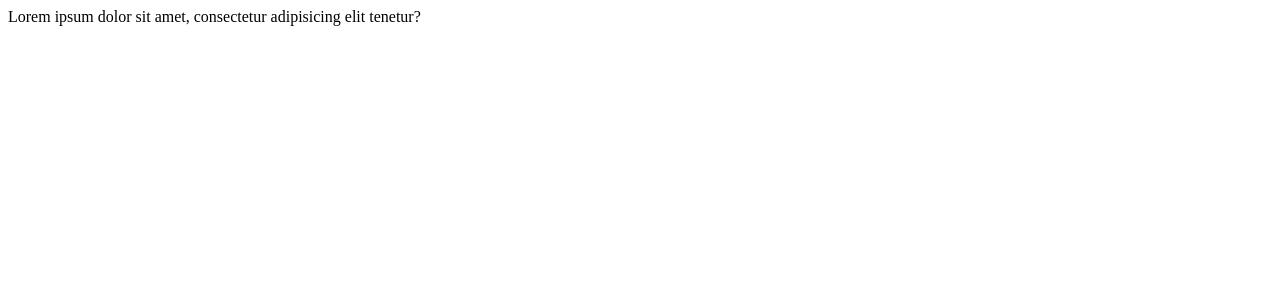
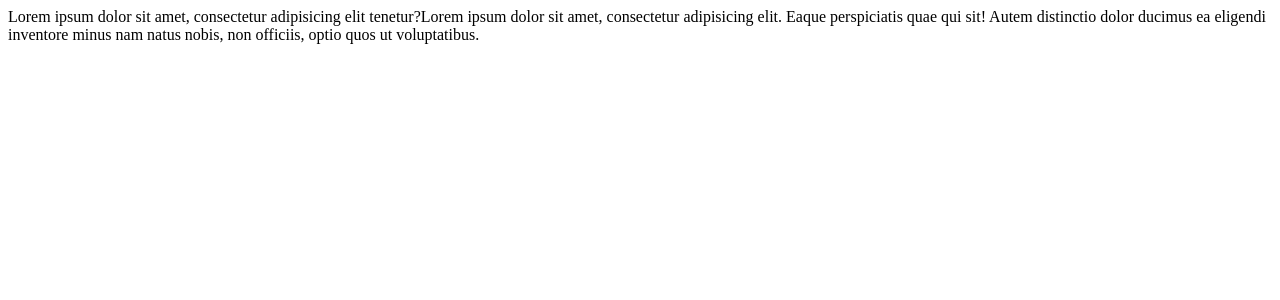
Before and after one commit to MusatovNick/ulduar, an Angular app: page / in a window 1280 px wide. Shown: the top 300 px of the page. Built offline with nearby package versions, Linux system fonts and the light colour scheme.

Commit message:
Setting start project
* Implemented eslint

```diff
--- a/src/app/app.component.html
+++ b/src/app/app.component.html
@@ -1 +1 @@
-<div>Lorem ipsum dolor sit amet, consectetur adipisicing elit tenetur?</div>
+<div>Lorem ipsum dolor sit amet, consectetur adipisicing elit tenetur?Lorem ipsum dolor sit amet, consectetur adipisicing elit. Eaque perspiciatis quae qui sit! Autem distinctio dolor ducimus ea eligendi inventore minus nam natus nobis, non officiis, optio quos ut voluptatibus.</div>
```
